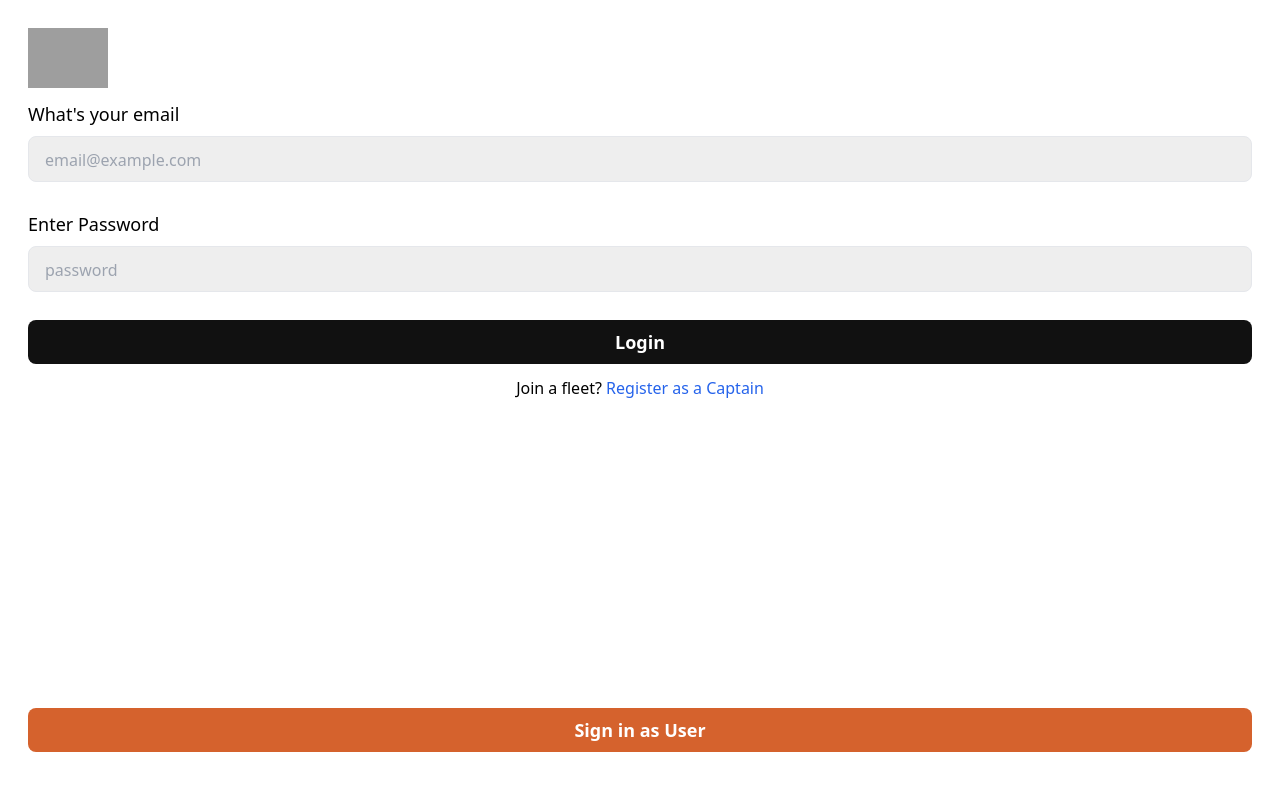
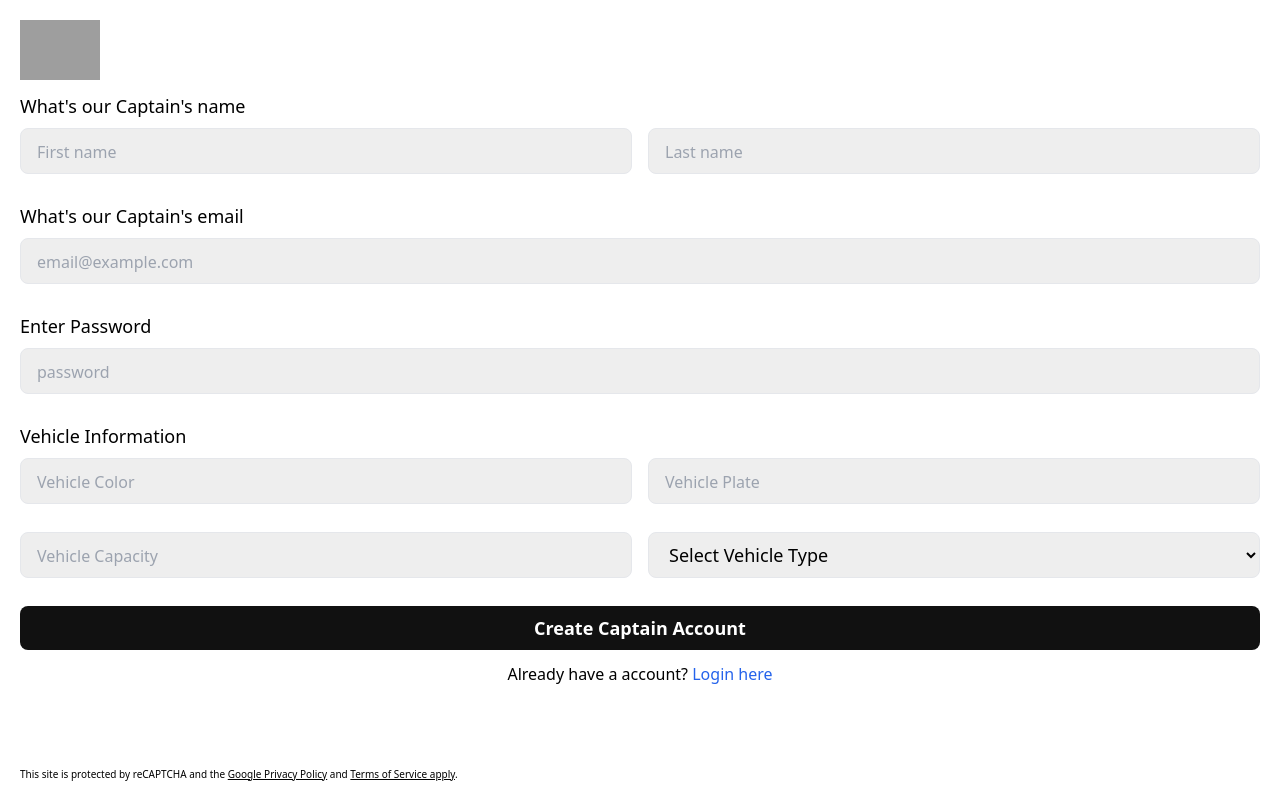
Before and after one commit to YashVarpe05/Uber, a React (Vite) app in the folder frontend/: page /captain-signup in a window 1280 px wide. Built offline with nearby package versions, Linux system fonts and the light colour scheme; grey boxes are pictures that could not be loaded.

Commit message:
Implement captain signup functionality with vehicle information and enhance form structure

```diff
--- a/frontend/src/pages/CaptainSignup.jsx
+++ b/frontend/src/pages/CaptainSignup.jsx
@@ -1,41 +1,64 @@
 import React, { useState } from "react";
 import { Link } from "react-router-dom";
+import { CaptainDataContext } from "../context/CaptainContext";
 import { useNavigate } from "react-router-dom";
 import axios from "axios";
-import { CaptainDataContext } from "../context/CaptainContext";
 
-const Captainlogin = () => {
+const CaptainSignup = () => {
+	const navigate = useNavigate();
+
 	const [email, setEmail] = useState("");
 	const [password, setPassword] = useState("");
+	const [firstName, setFirstName] = useState("");
+	const [lastName, setLastName] = useState("");
+
+	const [vehicleColor, setVehicleColor] = useState("");
+	const [vehiclePlate, setVehiclePlate] = useState("");
+	const [vehicleCapacity, setVehicleCapacity] = useState("");
+	const [vehicleType, setVehicleType] = useState("");
 
 	const { captain, setCaptain } = React.useContext(CaptainDataContext);
-	const navigate = useNavigate();
 
 	const submitHandler = async (e) => {
 		e.preventDefault();
-		const captain = {
+		const captainData = {
+			fullname: {
+				firstname: firstName,
+				lastname: lastName,
+			},
 			email: email,
-			password,
+			password: password,
+			vehicle: {
+				color: vehicleColor,
+				plate: vehiclePlate,
+				capacity: vehicleCapacity,
+				vehicleType: vehicleType,
+			},
 		};
 
 		const response = await axios.post(
-			`${import.meta.env.VITE_BASE_URL}/captains/login`,
-			captain
+			`${import.meta.env.VITE_BASE_URL}/captains/register`,
+			captainData
 		);
 
-		if (response.status === 200) {
+		if (response.status === 201) {
 			const data = response.data;
-
 			setCaptain(data.captain);
 			localStorage.setItem("token", data.token);
 			navigate("/captain-home");
 		}
 
 		setEmail("");
+		setFirstName("");
+		setLastName("");
 		setPassword("");
+		setVehicleColor("");
+		setVehiclePlate("");
+		setVehicleCapacity("");
+		setVehicleType("");
 	};
 	return (
-		<div className="p-7 h-screen flex flex-col justify-between">
+		<div className="py-5 px-5 h-screen flex flex-col justify-between">
 			<div>
 				<img
 					className="w-20 mb-3"
@@ -48,7 +71,35 @@ const Captainlogin = () => {
 						submitHandler(e);
 					}}
 				>
-					<h3 className="text-lg font-medium mb-2">What's your email</h3>
+					<h3 className="text-lg w-full  font-medium mb-2">
+						What's our Captain's name
+					</h3>
+					<div className="flex gap-4 mb-7">
+						<input
+							required
+							className="bg-[#eeeeee] w-1/2 rounded-lg px-4 py-2 border  text-lg placeholder:text-base"
+							type="text"
+							placeholder="First name"
+							value={firstName}
+							onChange={(e) => {
+								setFirstName(e.target.value);
+							}}
+						/>
+						<input
+							required
+							className="bg-[#eeeeee] w-1/2  rounded-lg px-4 py-2 border  text-lg placeholder:text-base"
+							type="text"
+							placeholder="Last name"
+							value={lastName}
+							onChange={(e) => {
+								setLastName(e.target.value);
+							}}
+						/>
+					</div>
+
+					<h3 className="text-lg font-medium mb-2">
+						What's our Captain's email
+					</h3>
 					<input
 						required
 						value={email}
@@ -73,27 +124,77 @@ const Captainlogin = () => {
 						placeholder="password"
 					/>
 
+					<h3 className="text-lg font-medium mb-2">Vehicle Information</h3>
+					<div className="flex gap-4 mb-7">
+						<input
+							required
+							className="bg-[#eeeeee] w-1/2 rounded-lg px-4 py-2 border text-lg placeholder:text-base"
+							type="text"
+							placeholder="Vehicle Color"
+							value={vehicleColor}
+							onChange={(e) => {
+								setVehicleColor(e.target.value);
+							}}
+						/>
+						<input
+							required
+							className="bg-[#eeeeee] w-1/2 rounded-lg px-4 py-2 border text-lg placeholder:text-base"
+							type="text"
+							placeholder="Vehicle Plate"
+							value={vehiclePlate}
+							onChange={(e) => {
+								setVehiclePlate(e.target.value);
+							}}
+						/>
+					</div>
+					<div className="flex gap-4 mb-7">
+						<input
+							required
+							className="bg-[#eeeeee] w-1/2 rounded-lg px-4 py-2 border text-lg placeholder:text-base"
+							type="number"
+							placeholder="Vehicle Capacity"
+							value={vehicleCapacity}
+							onChange={(e) => {
+								setVehicleCapacity(e.target.value);
+							}}
+						/>
+						<select
+							required
+							className="bg-[#eeeeee] w-1/2 rounded-lg px-4 py-2 border text-lg placeholder:text-base"
+							value={vehicleType}
+							onChange={(e) => {
+								setVehicleType(e.target.value);
+							}}
+						>
+							<option value="" disabled>
+								Select Vehicle Type
+							</option>
+							<option value="car">Car</option>
+							<option value="auto">Auto</option>
+							<option value="moto">Moto</option>
+						</select>
+					</div>
+
 					<button className="bg-[#111] text-white font-semibold mb-3 rounded-lg px-4 py-2 w-full text-lg placeholder:text-base">
-						Login
+						Create Captain Account
 					</button>
 				</form>
 				<p className="text-center">
-					Join a fleet?{" "}
-					<Link to="/captain-signup" className="text-blue-600">
-						Register as a Captain
+					Already have a account?{" "}
+					<Link to="/captain-login" className="text-blue-600">
+						Login here
 					</Link>
 				</p>
 			</div>
 			<div>
-				<Link
-					to="/login"
-					className="bg-[#d5622d] flex items-center justify-center text-white font-semibold mb-5 rounded-lg px-4 py-2 w-full text-lg placeholder:text-base"
-				>
-					Sign in as User
-				</Link>
+				<p className="text-[10px] mt-6 leading-tight">
+					This site is protected by reCAPTCHA and the{" "}
+					<span className="underline">Google Privacy Policy</span> and{" "}
+					<span className="underline">Terms of Service apply</span>.
+				</p>
 			</div>
 		</div>
 	);
 };
 
-export default Captainlogin;
+export default CaptainSignup;
```
